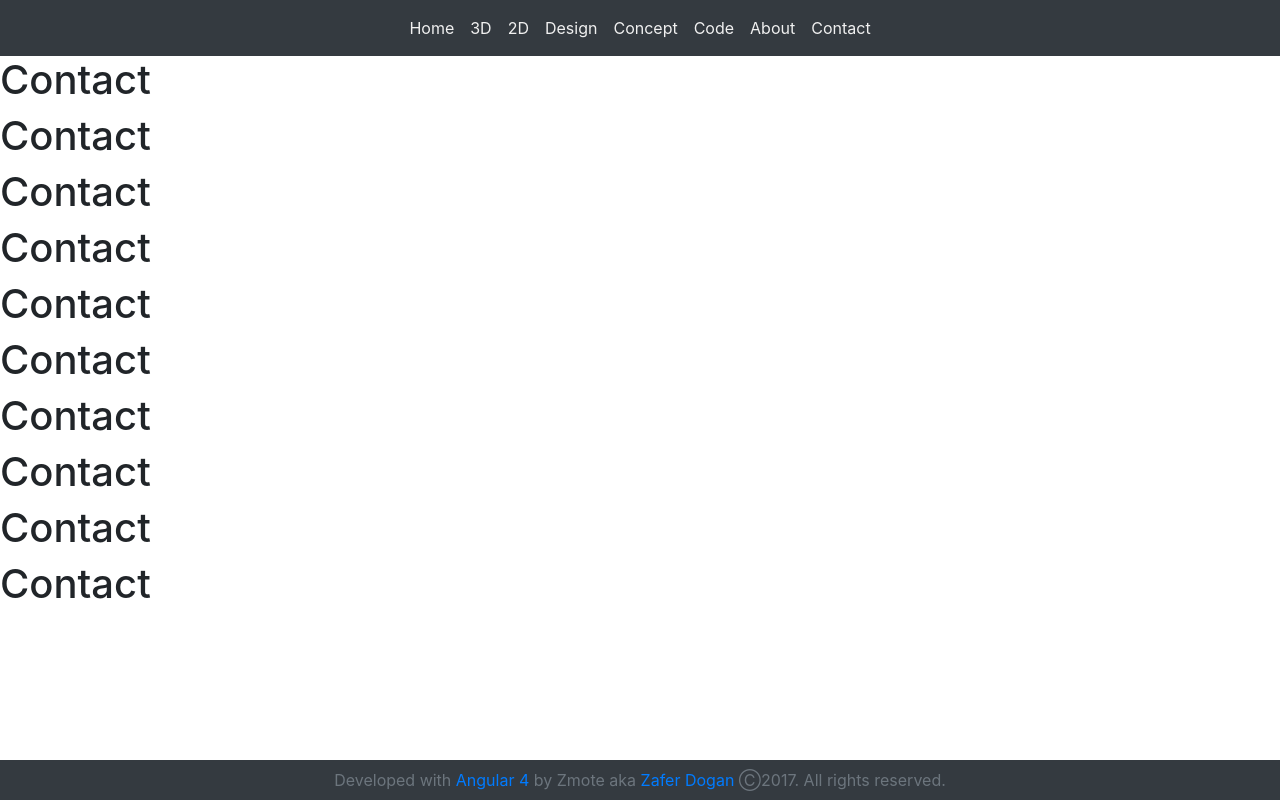
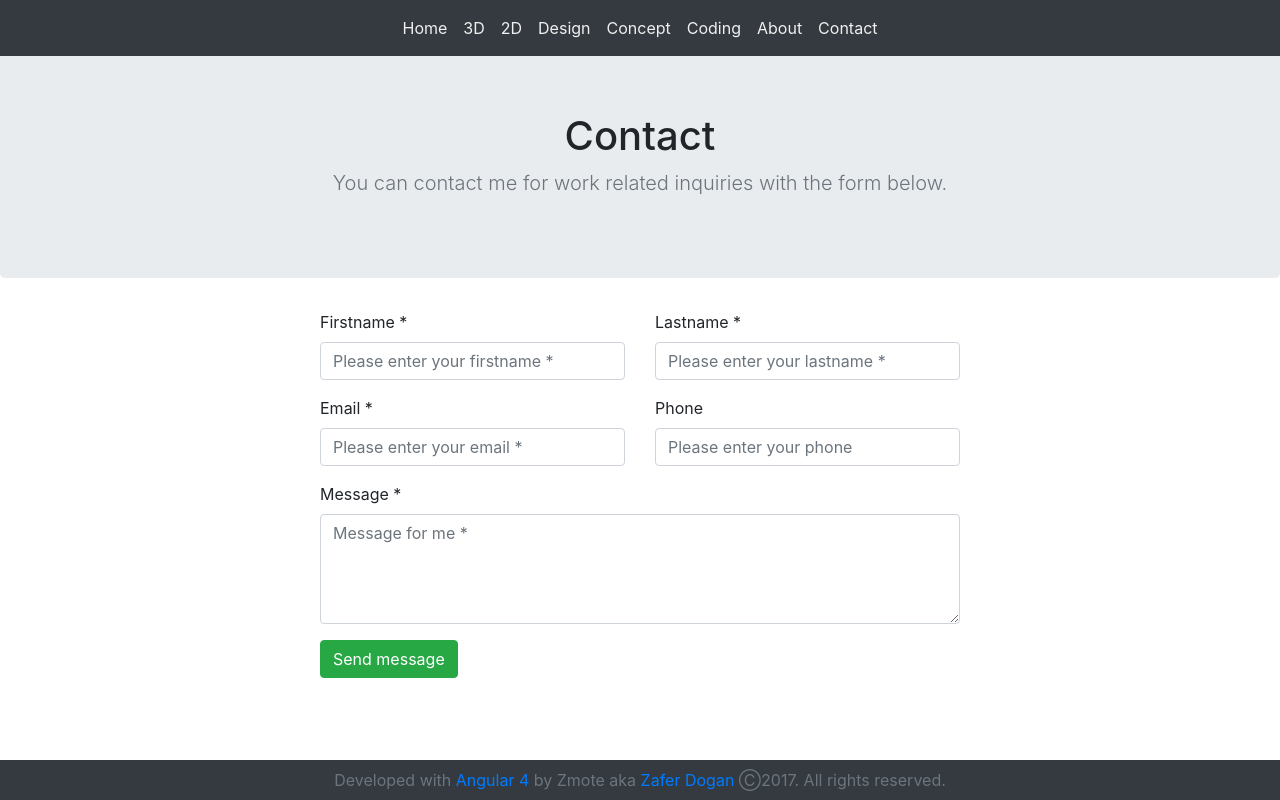
Before and after one commit to Zmote/z-motions, an Angular app: page /contact in a window 1280 px wide. Built offline with nearby package versions, Linux system fonts and the light colour scheme.

Commit message:
extended shells

```diff
--- a/src/about/about.component.css
+++ b/src/about/about.component.css
@@ -0,0 +1,3 @@
+main{
+  margin-top:3rem;
+}
--- a/src/about/about.component.html
+++ b/src/about/about.component.html
@@ -1,9 +1,8 @@
-<div><h1>About</h1></div>
-<div><h1>About</h1></div>
-<div><h1>About</h1></div>
-<div><h1>About</h1></div>
-<div><h1>About</h1></div>
-<div><h1>About</h1></div>
-<div><h1>About</h1></div>
-<div><h1>About</h1></div>
-<div><h1>About</h1></div>
+<main role="main">
+  <section class="jumbotron text-center">
+    <div class="container-fluid">
+      <h1 class="jumbotron-heading">About</h1>
+      <p class="lead text-muted">More about me here.</p>
+    </div>
+  </section>
+</main>
--- a/src/code/code.component.css
+++ b/src/code/code.component.css
@@ -0,0 +1,3 @@
+main{
+  margin-top:3rem;
+}
--- a/src/code/code.component.html
+++ b/src/code/code.component.html
@@ -1,9 +1,8 @@
-<div><h1>Code</h1></div>
-<div><h1>Code</h1></div>
-<div><h1>Code</h1></div>
-<div><h1>Code</h1></div>
-<div><h1>Code</h1></div>
-<div><h1>Code</h1></div>
-<div><h1>Code</h1></div>
-<div><h1>Code</h1></div>
-<div><h1>Code</h1></div>
+<main role="main">
+  <section class="jumbotron text-center">
+    <div class="container-fluid">
+      <h1 class="jumbotron-heading">Coding</h1>
+      <p class="lead text-muted">I'm a professional software engineer. Here are some examples of it.</p>
+    </div>
+  </section>
+</main>
--- a/src/constants/GalleryConstants.ts
+++ b/src/constants/GalleryConstants.ts
@@ -3,7 +3,7 @@
  */
 export class GalleryConstants {
   static readonly threeDImageArray = [
-    '../assets/img/3dgallery/architecture_exercises_001_by_zmote-d5px5i6.jpg',
+    '../assets/img/3dgallery/architecture.jpg',
     '../assets/img/3dgallery/cargo_ship_by_zmote-d6p1ugd.jpg',
     '../assets/img/3dgallery/caylarrrrr_by_z_mote-d499mx4.png',
     '../assets/img/3dgallery/city_of_winterburg__final_layout_by_zmote-d6pzdzu.jpg',
--- a/src/contact/contact.component.css
+++ b/src/contact/contact.component.css
@@ -0,0 +1,13 @@
+main{
+  margin-top:3rem;
+}
+
+#contact-form{
+  width:50%;
+}
+
+@media (max-width:576px){
+  #contact-form{
+    width:80%;
+  }
+}
--- a/src/contact/contact.component.html
+++ b/src/contact/contact.component.html
@@ -1,11 +1,62 @@
-<div><h1>Contact</h1></div>
-<div><h1>Contact</h1></div>
-<div><h1>Contact</h1></div>
-<div><h1>Contact</h1></div>
-<div><h1>Contact</h1></div>
-<div><h1>Contact</h1></div>
-<div><h1>Contact</h1></div>
-<div><h1>Contact</h1></div>
-<div><h1>Contact</h1></div>
-<div><h1>Contact</h1></div>
-<div><h1>Contact</h1></div>
+<main role="main">
+  <section class="jumbotron text-center">
+    <div class="container-fluid">
+      <h1 class="jumbotron-heading">Contact</h1>
+      <p class="lead text-muted">You can contact me for work related inquiries with the form below.</p>
+    </div>
+  </section>
+  <form id="contact-form" method="post" action="" role="form" class="mx-auto">
+    <div class="messages"></div>
+    <div class="controls">
+      <div class="row">
+        <div class="col-md-6">
+          <div class="form-group">
+            <label for="form_name">Firstname *</label>
+            <input id="form_name" type="text" name="name" class="form-control"
+                   placeholder="Please enter your firstname *" required="required"
+                   data-error="Firstname is required.">
+            <div class="help-block with-errors"></div>
+          </div>
+        </div>
+        <div class="col-md-6">
+          <div class="form-group">
+            <label for="form_lastname">Lastname *</label>
+            <input id="form_lastname" type="text" name="surname" class="form-control"
+                   placeholder="Please enter your lastname *" required="required" data-error="Lastname is required.">
+            <div class="help-block with-errors"></div>
+          </div>
+        </div>
+      </div>
+      <div class="row">
+        <div class="col-md-6">
+          <div class="form-group">
+            <label for="form_email">Email *</label>
+            <input id="form_email" type="email" name="email" class="form-control"
+                   placeholder="Please enter your email *" required="required" data-error="Valid email is required.">
+            <div class="help-block with-errors"></div>
+          </div>
+        </div>
+        <div class="col-md-6">
+          <div class="form-group">
+            <label for="form_phone">Phone</label>
+            <input id="form_phone" type="tel" name="phone" class="form-control" placeholder="Please enter your phone">
+            <div class="help-block with-errors"></div>
+          </div>
+        </div>
+      </div>
+      <div class="row">
+        <div class="col-md-12">
+          <div class="form-group">
+            <label for="form_message">Message *</label>
+            <textarea id="form_message" name="message" class="form-control" placeholder="Message for me *" rows="4"
+                      required="required" data-error="Please,leave us a message."></textarea>
+            <div class="help-block with-errors"></div>
+          </div>
+        </div>
+        <div class="col-md-12">
+          <input type="submit" class="btn btn-success btn-send" value="Send message">
+        </div>
+      </div>
+    </div>
+  </form>
+</main>
--- a/src/gallery-container/gallery-container.component.css
+++ b/src/gallery-container/gallery-container.component.css
@@ -26,7 +26,6 @@ img{
 
 #exampleModalLong{
   padding:2rem;
-  /*background-color:rgba(0,0,0,0.7);*/
   margin:0 auto;
 }
 
--- a/src/navigation/navigation.component.html
+++ b/src/navigation/navigation.component.html
@@ -7,7 +7,7 @@
   <div class="collapse navbar-collapse" id="navbarSupportedContent">
     <ul class="navbar-nav mx-auto">
       <li class="nav-item">
-        <a class="nav-link " routerLink="/" routerLinkActive="true">Home</a>
+        <a class="nav-link" routerLink="/" routerLinkActive="true">Home</a>
       </li>
       <li class="nav-item">
         <a class="nav-link " routerLink="/3d" routerLinkActive="true">3D</a>
@@ -22,7 +22,7 @@
         <a class="nav-link " routerLink="/concept" routerLinkActive="true">Concept</a>
       </li>
       <li class="nav-item">
-        <a class="nav-link " routerLink="/code" routerLinkActive="true">Code</a>
+        <a class="nav-link " routerLink="/code" routerLinkActive="true">Coding</a>
       </li>
       <li class="nav-item">
         <a class="nav-link" routerLink="/about" routerLinkActive="true">About</a>
```
Also changed, not shown: 1 other file (tests, documents, lock files or other folders).
